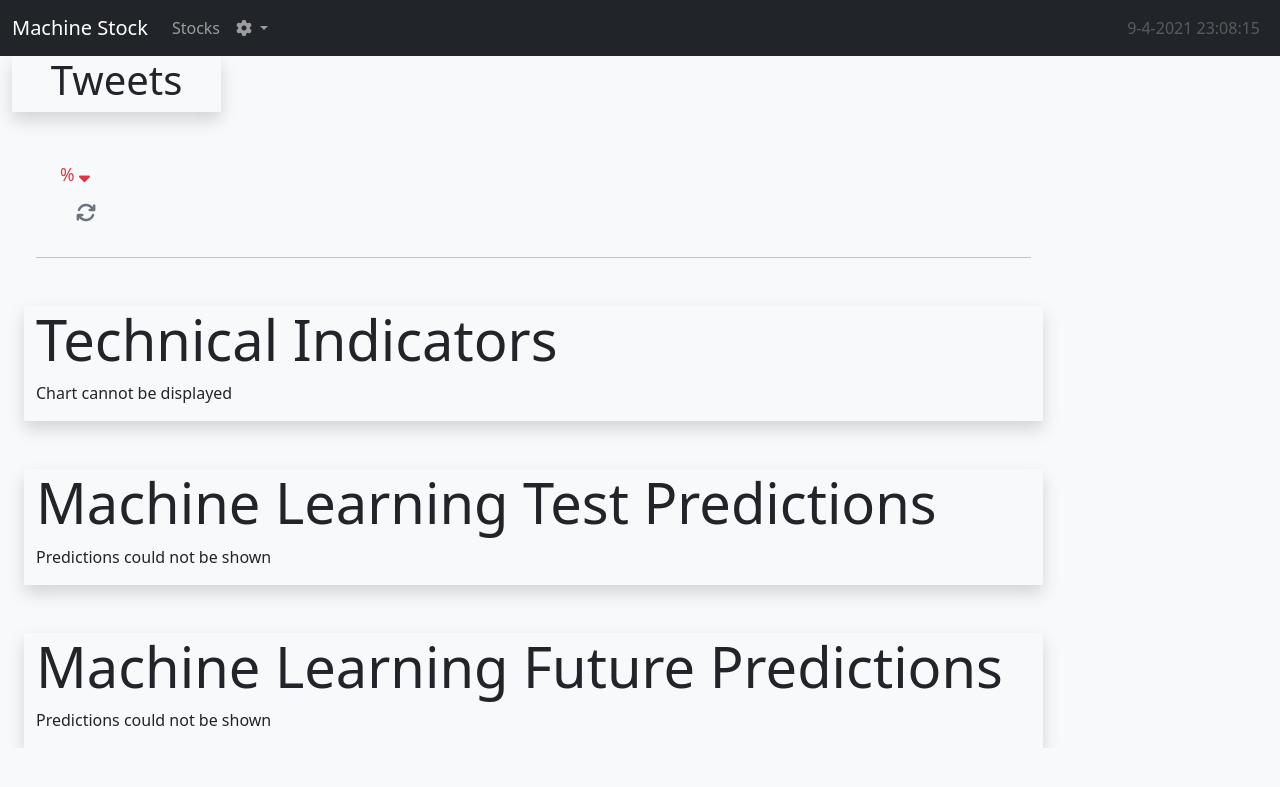
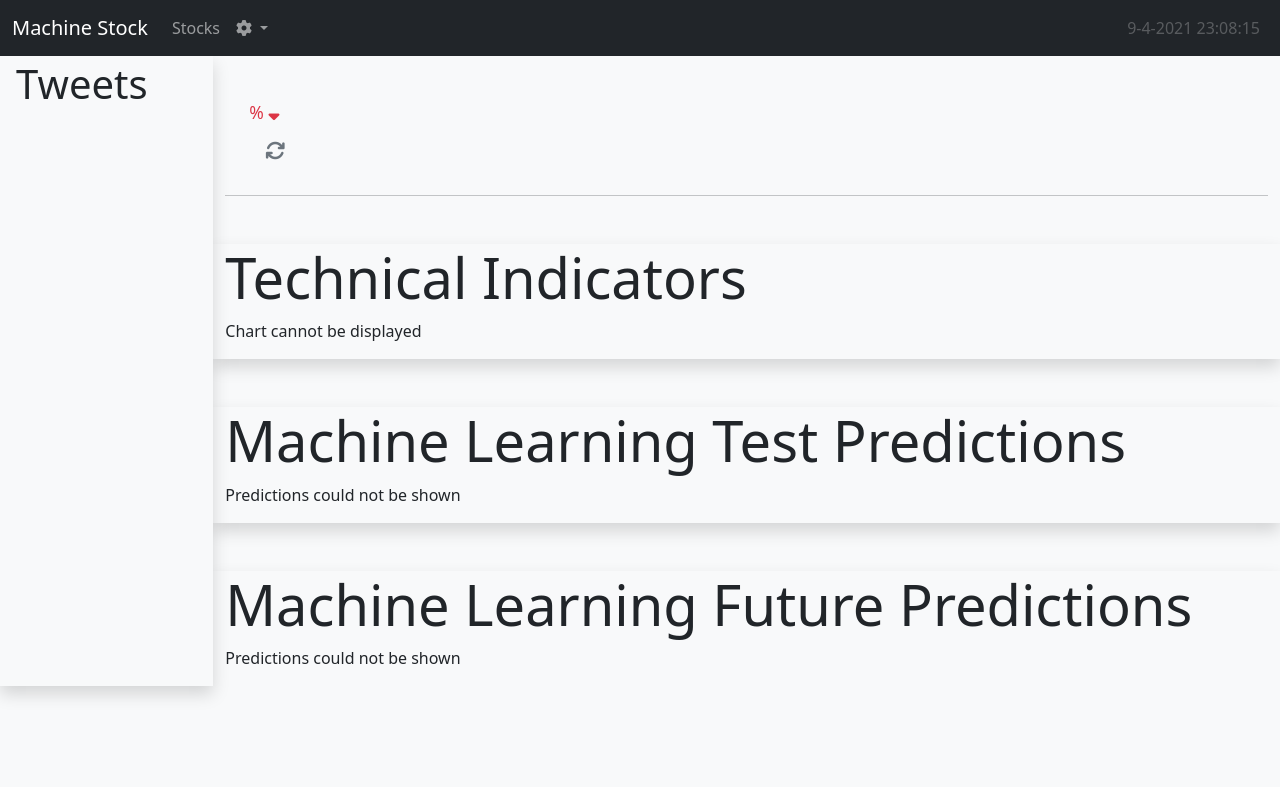
Before and after one commit to JBakes98/MachineStock, a Django app: template stockprediction/templates/stockprediction/stock_detail.html in a window 1280 px wide. Shown: the top 787 px of the page. Run offline with Django 3.2, Linux system fonts and the light colour scheme; the template is opened without the code that fills it, so the values that code supplies are empty; some libraries are stand-ins or nearby versions.

Commit message:
Made layout changes

```diff
--- a/stockprediction/templates/index.html
+++ b/stockprediction/templates/index.html
@@ -3,7 +3,6 @@
 {% block content %}
 <div class="container-fluid">
     <div class="row">
-        <div class="container-fluid">
         <div class="overflow-auto col-2 shadow d-inline-block">
             <h1 class="display-6 text-center">Recent Tweets</h1>
             {% for tweet in tweets %}
@@ -26,9 +25,7 @@
             </div>
             {% endfor %}
         </div>
-        </div>
 
-        <div class="container-fluid">
         <div class="col-10 d-inline-block overflow-auto">
             <div class="row mt-5 bg-light">
                 <div class="jumbotron shadow-sm">
@@ -119,6 +116,5 @@
         </div>
     </div>
 </div>
-</div>
 
 {% endblock %}
--- a/stockprediction/templates/stockprediction/stock_detail.html
+++ b/stockprediction/templates/stockprediction/stock_detail.html
@@ -3,9 +3,8 @@
 {% block content %}
 <div class="container-fluid">
     <div class="row">
-        <div class="container-fluid">
         <div class="col-2 shadow d-inline-block overflow-auto">
-                <h1 class="display-6 text-center">
+            <h1 class="display-6 m-1">
                 {{ stock.ticker }} Tweets
             </h1>
             {% for tweet in tweets %}
@@ -28,10 +27,8 @@
             </div>
             {% endfor %}
         </div>
-        </div>
 
         <div class="col-10 d-inline-block overflow-auto">
-            <div class="container">
             <div class="row mt-2">
                 <div class="jumbotron jumbotron-fluid">
                     <div class="container-fluid">
@@ -106,6 +103,5 @@
         </div>
     </div>
 </div>
-</div>
 
 {% endblock %}
--- a/stockprediction/templates/stockprediction/stock_list.html
+++ b/stockprediction/templates/stockprediction/stock_list.html
@@ -3,7 +3,6 @@
 {% block content %}
 <div class="container-fluid">
     <div class="row">
-        <div class="container-fluid">
         <div class="col-2 shadow d-inline-block overflow-auto">
             <div class="container-fluid">
                 <h1 class="display-6 m-1">Recent Tweets</h1>
@@ -28,10 +27,8 @@
                 {% endfor %}
             </div>
         </div>
-        </div>
 
         <div class="col-10 d-inline-block overflow-auto">
-            <div class="container">
             <div class="row mt-2">
                 <div class="jumbotron bg-light">
                     <h1 class="display-4">Stocks</h1>
@@ -105,6 +102,5 @@
             </div>
         </div>
     </div>
-    </div>
 
     {% endblock %}
```
Lines whose indentation alone changed are shown as unchanged.
